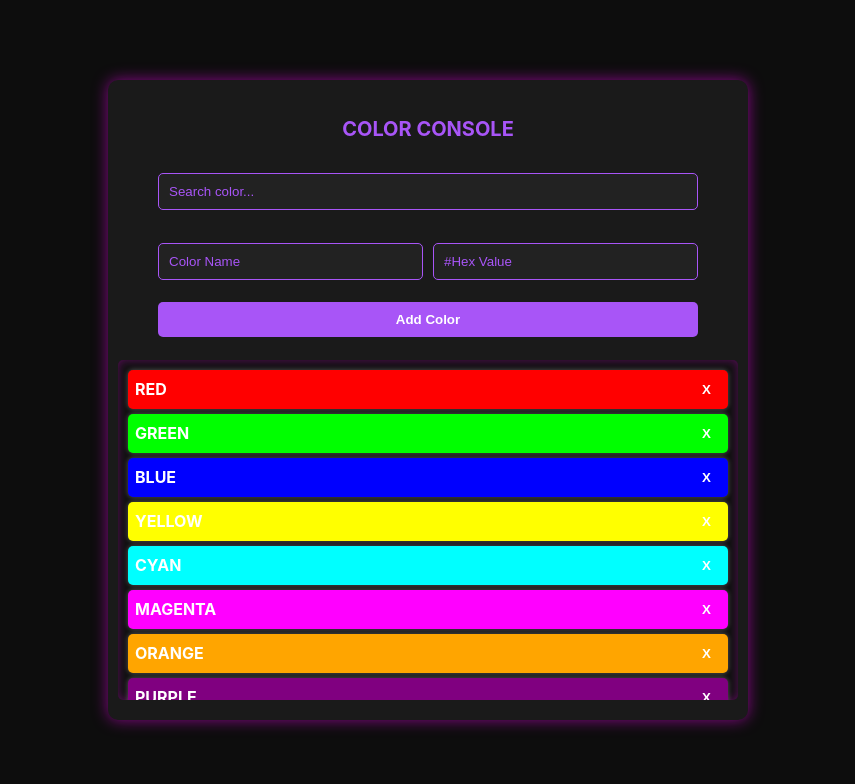
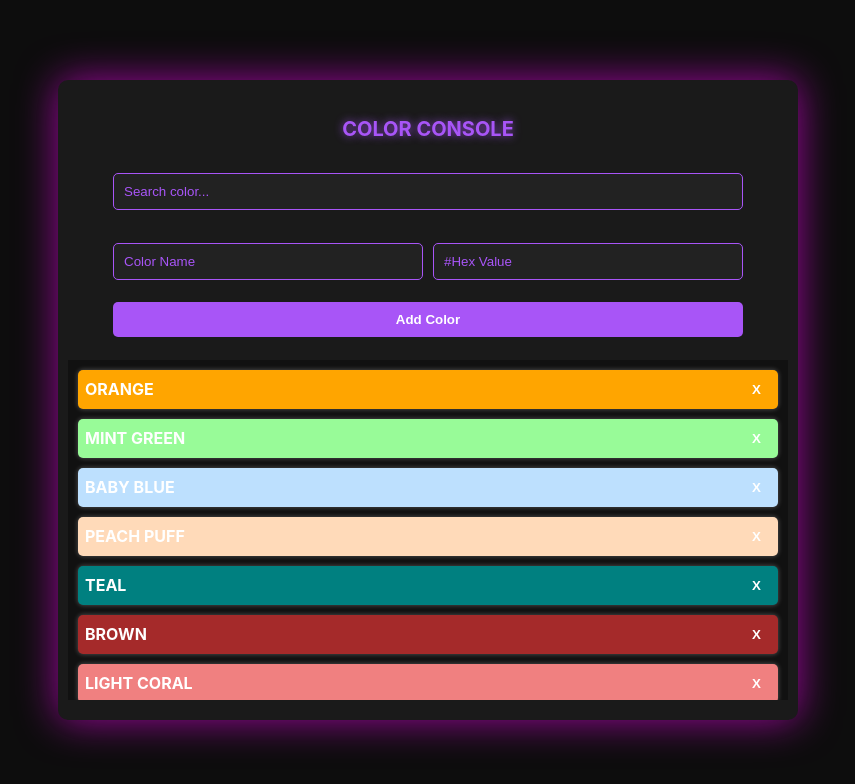
Before and after one commit to janam126/The-Unit-Color-Challenge, a React (Create React App) app: page / in a window 1280 px wide. Shown: the top 784 px of the page, without its empty margins (212-1067 px from the left). Built offline with nearby package versions, Linux system fonts and the light colour scheme; data requests are answered from the project's data file.

Commit message:
new delete animation

```diff
--- a/db.json
+++ b/db.json
@@ -1,154 +1,189 @@
 {
   "colors": [
     {
-      "id": "1",
+      "id": "17",
+      "name": "Orange",
+      "hex": "#FFA500"
+    },
+    {
+      "id": "2",
+      "name": "Mint Green",
+      "hex": "#98FB98"
+    },
+    {
+      "id": "3",
+      "name": "Baby Blue",
+      "hex": "#BDE0FE"
+    },
+    {
+      "id": "4",
+      "name": "Peach Puff",
+      "hex": "#FFDAB9"
+    },
+    {
+      "id": "21",
+      "name": "Teal",
+      "hex": "#008080"
+    },
+    {
+      "id": "22",
+      "name": "Brown",
+      "hex": "#A52A2A"
+    },
+    {
+      "id": "5",
+      "name": "Light Coral",
+      "hex": "#F08080"
+    },
+    {
+      "id": "6",
+      "name": "Thistle",
+      "hex": "#D8BFD8"
+    },
+    {
+      "id": "8",
+      "name": "Sky Blue",
+      "hex": "#87CEEB"
+    },
+    {
+      "id": "9",
+      "name": "Light Pink",
+      "hex": "#FFB6C1"
+    },
+    {
+      "id": "10",
+      "name": "Orchid",
+      "hex": "#DA70D6"
+    },
+    {
+      "id": "11",
       "name": "Red",
       "hex": "#FF0000"
     },
     {
-      "id": "2",
+      "id": "1",
+      "name": "Lavender",
+      "hex": "#E6E6FA"
+    },
+    {
+      "id": "12",
       "name": "Green",
       "hex": "#00FF00"
     },
     {
-      "id": "3",
+      "id": "13",
       "name": "Blue",
       "hex": "#0000FF"
     },
     {
-      "id": "4",
+      "id": "14",
       "name": "Yellow",
       "hex": "#FFFF00"
     },
     {
-      "id": "5",
+      "id": "15",
       "name": "Cyan",
       "hex": "#00FFFF"
     },
     {
-      "id": "6",
+      "id": "16",
       "name": "Magenta",
       "hex": "#FF00FF"
     },
     {
-      "id": "7",
-      "name": "Orange",
-      "hex": "#FFA500"
+      "id": "20",
+      "name": "Lime",
+      "hex": "#BFFF00"
     },
     {
-      "id": "8",
+      "id": "18",
       "name": "Purple",
       "hex": "#800080"
     },
     {
-      "id": "9",
+      "id": "19",
       "name": "Pink",
       "hex": "#FFC0CB"
     },
     {
-      "id": "10",
-      "name": "Lime",
-      "hex": "#BFFF00"
-    },
-    {
-      "id": "11",
-      "name": "Teal",
-      "hex": "#008080"
-    },
-    {
-      "id": "12",
-      "name": "Brown",
-      "hex": "#A52A2A"
-    },
-    {
-      "id": "13",
+      "id": "23",
       "name": "Black",
       "hex": "#000000"
     },
     {
-      "id": "15",
+      "id": "24",
       "name": "Gray",
       "hex": "#808080"
     },
     {
-      "id": "16",
+      "id": "25",
       "name": "Dark Blue",
       "hex": "#00008B"
     },
     {
-      "id": "17",
+      "id": "26",
       "name": "Light Blue",
       "hex": "#ADD8E6"
     },
     {
-      "id": "18",
+      "id": "27",
       "name": "Dark Green",
       "hex": "#006400"
     },
     {
-      "id": "19",
+      "id": "28",
       "name": "Light Green",
       "hex": "#90EE90"
     },
     {
-      "id": "20",
+      "id": "29",
       "name": "Maroon",
       "hex": "#800000"
     },
     {
-      "id": "21",
+      "id": "30",
       "name": "Navy",
       "hex": "#000080"
     },
     {
-      "id": "22",
+      "id": "31",
       "name": "Olive",
       "hex": "#808000"
     },
     {
-      "id": "23",
+      "id": "32",
       "name": "Silver",
       "hex": "#C0C0C0"
     },
     {
-      "id": "24",
+      "id": "33",
       "name": "Gold",
       "hex": "#FFD700"
     },
     {
-      "id": "25",
+      "id": "34",
       "name": "Coral",
       "hex": "#FF7F50"
     },
     {
-      "id": "26",
+      "id": "35",
       "name": "Turquoise",
       "hex": "#40E0D0"
     },
     {
-      "id": "27",
-      "name": "Violet",
-      "hex": "#EE82EE"
-    },
-    {
-      "id": "28",
+      "id": "36",
       "name": "Indigo",
       "hex": "#4B0082"
     },
     {
-      "id": "29",
+      "id": "37",
       "name": "Salmon",
       "hex": "#FA8072"
     },
     {
-      "id": "30",
+      "id": "38",
       "name": "Beige",
       "hex": "#F5F5DC"
-    },
-    {
-      "id": "4694",
-      "name": "jankiiiiiiii",
-      "hex": "#00FFFF"
     }
   ]
 }
--- a/src/components/ColorsList.styled.ts
+++ b/src/components/ColorsList.styled.ts
@@ -1,7 +1,7 @@
 import styled from "styled-components";
 
 export const Container = styled.div`
-   width: 600px;
+   width: 700px;
    height: 600px;
    background: #1a1a1a;
    border-radius: 10px;
@@ -10,7 +10,7 @@ export const Container = styled.div`
    flex-direction: column;
    align-items: center;
    justify-content: space-between;
-   box-shadow: 0 0 15px rgba(255, 0, 255, 0.5);
+   box-shadow: 0 0 40px rgba(255, 0, 255, 0.6);
 `;
 
 export const Title = styled.h2`
@@ -18,6 +18,7 @@ export const Title = styled.h2`
    font-size: 20px;
    text-transform: uppercase;
    margin-bottom: 10px;
+   text-shadow: 0 0 8px rgba(168, 85, 247, 0.8);
 `;
 
 export const SearchInput = styled.input`
@@ -90,11 +91,11 @@ export const ColorList = styled.div`
    overflow-y: auto;
    display: flex;
    flex-direction: column;
-   gap: 5px;
+   gap: 10px;
    padding: 10px;
-   border-radius: 5px;
+   /* border-radius: 5px; */
    background: #111;
-   box-shadow: inset 0 0 10px rgba(255, 0, 255, 0.3);
+   /* box-shadow: inset 0 0 20px rgba(255, 0, 255, 0.3); */
 
    &::-webkit-scrollbar {
       display: none;
```
